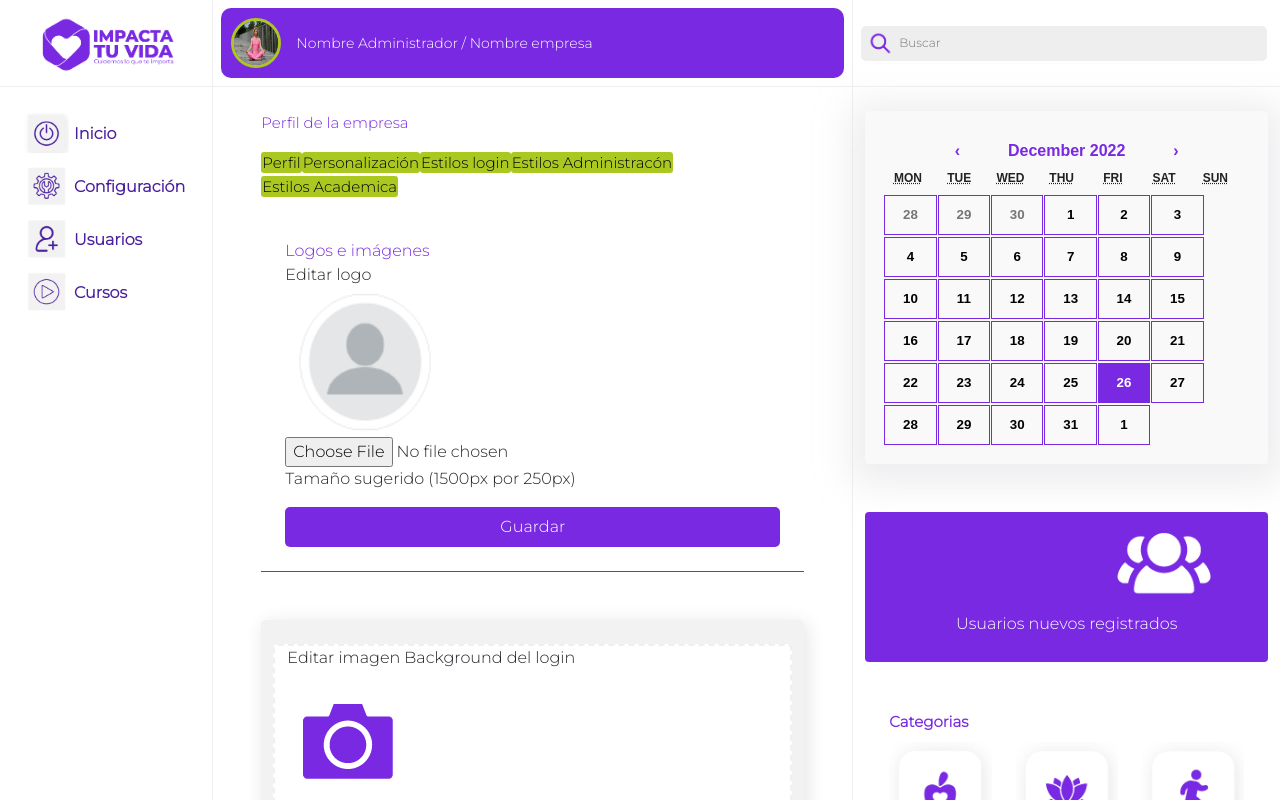
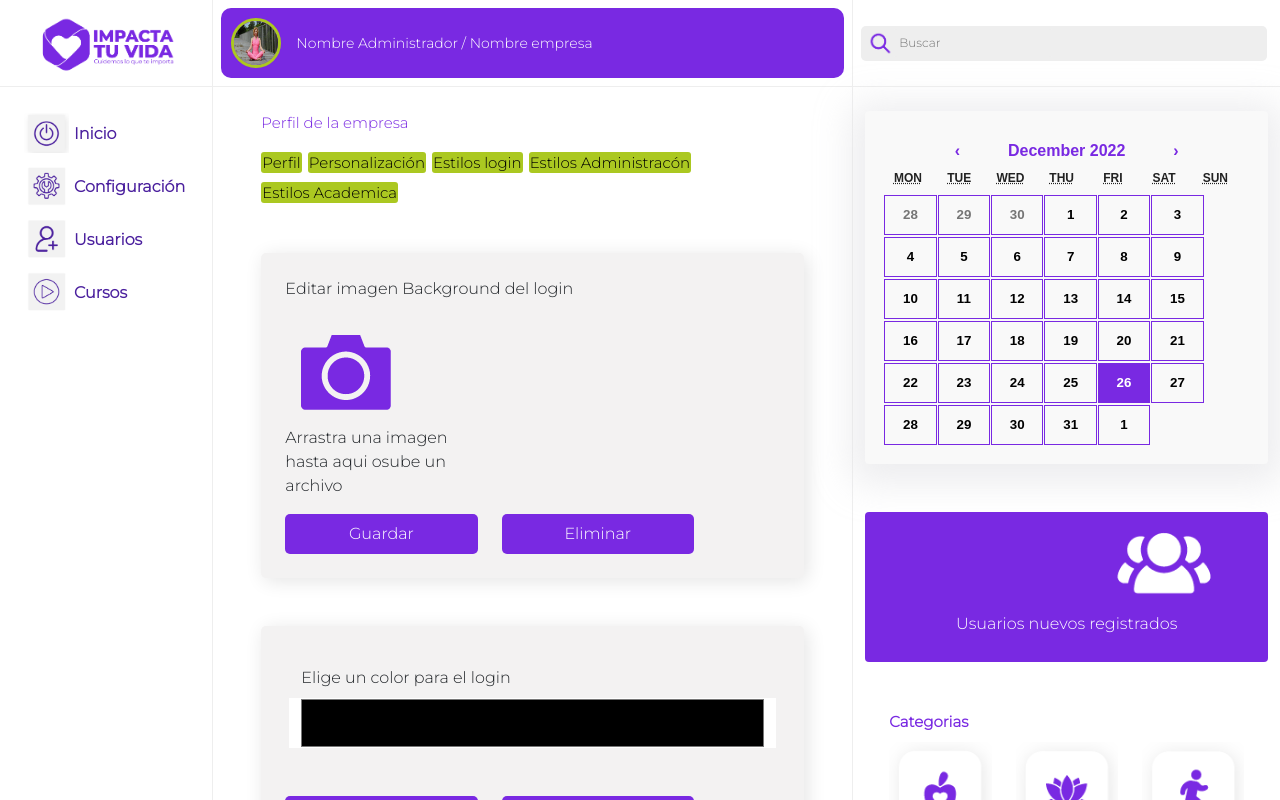
Before and after one commit to anfemoca19/proyecto_impacta, a React (Create React App) app: page /personalization in a window 1280 px wide. Shown: the top 800 px of the page. Built offline with nearby package versions, Linux system fonts and the light colour scheme.

Commit message:
Se crea Componente Menu para la pagina de configuracion

```diff
--- a/src/components/AcountUser/accountUser.jsx
+++ b/src/components/AcountUser/accountUser.jsx
@@ -2,6 +2,7 @@ import "../AcountUser/accountUser.scss";
 import usuarios_icon from "../../imagenes/icono-usuarios-nuevos-registrados.png";
 
 export default function AccountUser({ dataNumber }) {
+  console.log("hola", dataNumber);
   return (
     <div className="container-fluid container-account rounded text-center">
       <div className="container-fluid style-container-nubmer-icon">
--- /dev/null
+++ b/src/components/Menu/Menu.jsx
@@ -0,0 +1,32 @@
+import { Link } from "react-router-dom";
+import "./Menu.scss";
+import clsx from "clsx";
+export default function Menu() {
+  return (
+    <nav className="">
+      <ul className="nav  mb-5 mt-3">
+        <li className="nav-item ">
+          <Link className={clsx("style-nav", {})} to="/configuration">
+            Perfil
+          </Link>
+        </li>
+        <li className="nav-item">
+          <Link className={clsx("style-nav", {})} to="/personalization">
+            Personalización
+          </Link>
+        </li>
+        <li className="nav-item">
+          <Link className={clsx("style-nav", {})} to="#">
+            Estilos login
+          </Link>
+        </li>
+        <li className="nav-item">
+          <Link className={clsx("style-nav", {})}>Estilos Administracón</Link>
+        </li>
+        <li className="nav-item">
+          <Link className={clsx("style-nav", {})}>Estilos Academica</Link>
+        </li>
+      </ul>
+    </nav>
+  );
+}
--- /dev/null
+++ b/src/components/Menu/Menu.scss
@@ -0,0 +1,17 @@
+//menu
+nav ul {
+  display: flex;
+  gap: 6px;
+}
+.style-nav{
+  color: black;
+  text-decoration: none;
+  background-color: #ABC821;
+  padding: 1px;
+  border-radius: 3px;
+  font-size: 15px;
+  &:hover{
+    background-color: #7929e2;
+    color: white;
+  }
+}
--- a/src/pages/Configuration/configurarion.jsx
+++ b/src/pages/Configuration/configurarion.jsx
@@ -11,6 +11,7 @@ import Input from "../../components/UI/Input/input";
 import { Link } from "react-router-dom";
 import Button from "../../components/UI/Button";
 import Label from "../../components/UI/Label";
+import Menu from "../../components/Menu/Menu";
 
 export default function Configruation() {
   return (
@@ -30,33 +31,7 @@ export default function Configruation() {
       >
         <div className="container-fluid ">
           <span className="style-title ">Perfil de la empresa</span>
-          <div className="container-fluid d-flex ">
-            <ul className="nav navbar-nav mb-3 mt-3">
-              <li className="nav-item ">
-                <Link className={clsx("style-nav", {})} to="/configuration">
-                  Perfil
-                </Link>
-              </li>
-              <li className="nav-item">
-                <Link className={clsx("style-nav", {})} to="/personalization">
-                  Personalización
-                </Link>
-              </li>
-              <li className="nav-item">
-                <Link className={clsx("style-nav", {})} to="#">
-                  Estilos login
-                </Link>
-              </li>
-              <li className="nav-item">
-                <Link className={clsx("style-nav", {})}>
-                  Estilos Administracón
-                </Link>
-              </li>
-              <li className="nav-item">
-                <Link className={clsx("style-nav", {})}>Estilos Academica</Link>
-              </li>
-            </ul>
-          </div>
+          <Menu />
 
           <div className="p-4 box-container mb-5 container-fluid">
             <div className="row">
@@ -115,15 +90,15 @@ export default function Configruation() {
             <div className="row">
               <div className="container box-container p-4 col-6">
                 <Input
-                  placeHolder="Contraseña actual "
+                  placeholder="Contraseña actual "
                   className="mb-2 input-data-configuration"
                 />
                 <Input
-                  placeHolder="Nueva contraseña"
+                  placeholder="Nueva contraseña"
                   className="mb-2 input-data-configuration"
                 />
                 <Input
-                  placeHolder="Confirme contraseña"
+                  placeholder="Confirme contraseña"
                   className="mb-2 input-data-configuration"
                 />
                 <Button className="mt-3">Iniciar Session</Button>
--- a/src/pages/Configuration/configuration.scss
+++ b/src/pages/Configuration/configuration.scss
@@ -2,6 +2,7 @@
   color: #7929e2;
   font-size: 15px;
 }
+
 .styles-input {
   border-radius: 5px;
   border: 2px solid #7929e2;
@@ -17,6 +18,7 @@
   align-items: center;
 }
 
+//estilos para cambiar contraseña
 .box-container {
   background-color: #f3f2f2;
   box-shadow: 3px 3px 19px 0px rgb(228, 228, 228);
@@ -30,23 +32,12 @@
 .style-asterik {
   color: #7929e2;
 }
-.style-nav{
-  color: black;
-  text-decoration: none;
-  background-color: #ABC821;
-  padding: 1px;
-  border-radius: 3px;
-  font-size: 15px;
-  &:hover{
-    background-color: #7929e2;
-    color: white;
-  }
-}
 
-.container-arrastra{
-  border-radius: 5px;
-  background-color: white;
-  border-width: 2px;
-  border-style: dashed;
-  border-color: #8080801f;
-}
+
+// .container-arrastra{
+//   border-radius: 5px;
+//   background-color: white;
+//   border-width: 2px;
+//   border-style: dashed;
+//   border-color: #8080801f;
+// }
--- a/src/pages/Dashboart/dashboart.jsx
+++ b/src/pages/Dashboart/dashboart.jsx
@@ -45,7 +45,7 @@ const dataActiveUsersLast = [
   { name: "Group C", value: 300 },
   { name: "Group D", value: 200 },
 ];
-
+let dataUserResgitrados = ["200"];
 export default function Dashboard() {
   return (
     <>
@@ -55,7 +55,7 @@ export default function Dashboard() {
         sideBar={
           <>
             <Calendar />
-            <AccountUser dataNumber={200} />
+            <AccountUser dataNumber={dataUserResgitrados} />
             <Categorias />
             <GraphUsers />
           </>
--- a/src/pages/Personalization/personalization.jsx
+++ b/src/pages/Personalization/personalization.jsx
@@ -15,6 +15,7 @@ import Input from "../../components/UI/Input/input";
 import icon_user_logo from "../../imagenes/icono-editar-logo.png";
 import icon_camera from "../../imagenes/icono-arrastra-una-imagen.png";
 import { useState } from "react";
+import Menu from "../../components/Menu/Menu";
 
 export default function Personalization() {
   const [colorValue, setColorValue] = useState("#000");
@@ -39,57 +40,7 @@ export default function Personalization() {
       >
         <div className="container-fluid ">
           <span className="style-title ">Perfil de la empresa</span>
-          <div className="nav container-fluid  ">
-            <ul className="nav  mb-3 mt-3">
-              <li className="nav-item text-center">
-                <Link className={clsx("style-nav", {})} to="/configuration">
-                  Perfil
-                </Link>
-              </li>
-              <li className="nav-item">
-                <Link className={clsx("style-nav", {})} to="/personalization">
-                  Personalización
-                </Link>
-              </li>
-              <li className="nav-item">
-                <Link className={clsx("style-nav", {})} to="#">
-                  Estilos login
-                </Link>
-              </li>
-              <li className="nav-item">
-                <Link className={clsx("style-nav", {})}>
-                  Estilos Administracón
-                </Link>
-              </li>
-              <li className="nav-item">
-                <Link className={clsx("style-nav", {})}>Estilos Academica</Link>
-              </li>
-            </ul>
-          </div>
-          <div className="p-4 mb-5 container-fluid line-divider-boton">
-            <div className="row">
-              <div className=" grid-container">
-                <span className="style-title-logos">Logos e imágenes</span>
-              </div>
-            </div>
-            <div className="row">
-              <div className=" grid-container">
-                <span>Editar logo</span>
-                <img className="style-img-perfil" src={icon_user_logo} alt="" />
-              </div>
-            </div>
-            <div className="row">
-              <div className=" grid-container">
-                <Input type="file" />
-                <span>Tamaño sugerido (1500px por 250px)</span>
-              </div>
-            </div>
-            <div className="row">
-              <div className="col-12 mt-3">
-                <Button>Guardar</Button>
-              </div>
-            </div>
-          </div>
+          <Menu />
 
           <div className="p-4 box-container mb-5 container-fluid p-4">
             <div className="row">
```
